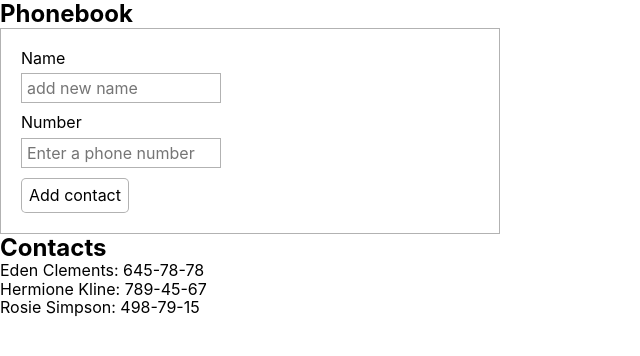
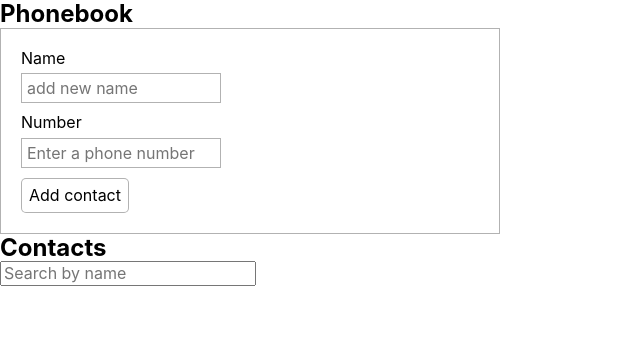
Before and after one commit to AnnaHort/goit-react-hw-02-phonebook, a React (Create React App) app: page / in a window 1280 px wide. Shown: the top 356 px of the page, without its empty margins (0-640 px from the left). Built offline with nearby package versions, Linux system fonts and the light colour scheme.

Commit message:
додано фільтрацію по імені введених даних

```diff
--- a/src/components/App.jsx
+++ b/src/components/App.jsx
@@ -1,34 +1,47 @@
 import React, { Component } from 'react';
 import { QuizForm } from './QuizForm/QuizForm';
 import { GlobalStyle } from './GlobalStyle';
+import { Filter } from './Filter/Filter';
 
 export class App extends Component {
   state = {
     contacts: [],
+    filter: '',
     name: '',
-    number: ''
+    number: '',
   };
 
-  addContact  = (newContact) => {
-  this.setState(prevState => {
-    return {
-      contacts: [...prevState.contacts, newContact]
-    }
-  })
-}
+  changeFilter = newFilter => {
+    this.setState({
+      filter: newFilter,
+    });
+  };
+
+  addContact = newContact => {
+    this.setState(prevState => {
+      return {
+        contacts: [...prevState.contacts, newContact],
+      };
+    });
+  };
 
   render() {
+    const visibleContacts = this.state.contacts.filter(contact =>
+      contact.name.toLowerCase().includes(this.state.filter.toLowerCase())
+    );
+
     return (
       <>
-        <GlobalStyle/>
+        <GlobalStyle />
         <h2>Phonebook</h2>
-        <QuizForm onAdd={this.addContact }/>
+        <QuizForm onAdd={this.addContact} />
         <h2>Contacts</h2>
+        <Filter
+          filterValue={this.state.filter}
+          onChangeFilter={this.changeFilter}
+        />
         <ul>
-          <li>Eden Clements: 645-78-78</li>
-          <li>Hermione Kline: 789-45-67</li>
-          <li>Rosie Simpson: 498-79-15</li>
-        {this.state.contacts.map((contact) => (
+          {visibleContacts.map(contact => (
             <li key={contact.id}>
               {contact.name}: {contact.contacts}
             </li>
--- /dev/null
+++ b/src/components/Filter/Filter.js
@@ -0,0 +1,10 @@
+export const Filter = ({filterValue,onChangeFilter}) => {
+    return (
+    <input
+    type="text"
+    name="filter"
+    value={filterValue}
+    onChange={evt => onChangeFilter(evt.target.value)}
+    placeholder="Search by name"
+  />
+  )}
```
Also changed, not shown: src/components/Filter/Filter.styled.js (added).
